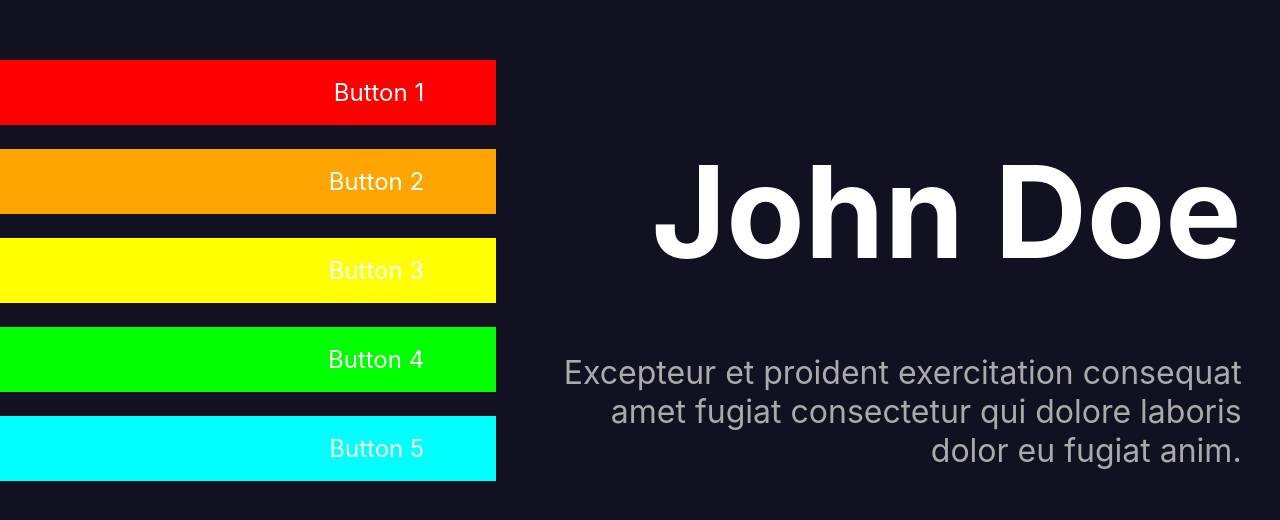
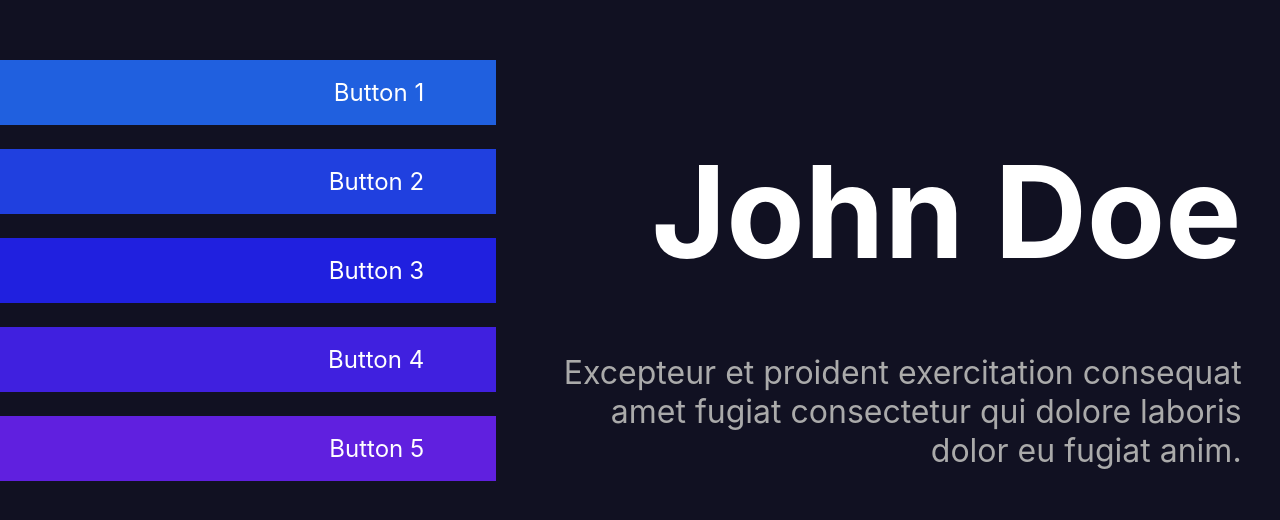
Before and after one commit to Bricktech2000/first-website, a Next.js app: page / in a window 1280 px wide. Shown: the part 130-650 px from the top of the page. Built offline with nearby package versions, Linux system fonts and the light colour scheme.

Commit message:
modified buttons

```diff
--- a/components/Button.js
+++ b/components/Button.js
@@ -5,9 +5,14 @@ const Button = (props) => {
   const { background, text } = props;
 
   return (
-    <div className={styles.Button} style={{ background: background }}>
+    <a
+      className={styles.Button}
+      style={{ background: background }}
+      href={props.link}
+      target="_blank"
+    >
       {text}
-    </div>
+    </a>
   );
 };
 
--- a/pages/index.js
+++ b/pages/index.js
@@ -20,11 +20,31 @@ export default function Home() {
           </p>
         </div>
         <div className={styles.buttons}>
-          <Button background="red" text="Button 1"/>
-          <Button background="orange" text="Button 2"/>
-          <Button background="yellow" text="Button 3"/>
-          <Button background="lime" text="Button 4"/>
-          <Button background="cyan" text="Button 5"/>
+          <Button
+            background="hsl(220deg, 75%, 50%)"
+            text="Button 1"
+            link="https://github.com/Bricktech2000/first-website"
+          />
+          <Button
+            background="hsl(230deg, 75%, 50%)"
+            text="Button 2"
+            link="https://github.com/Bricktech2000/first-website"
+          />
+          <Button
+            background="hsl(240deg, 75%, 50%)"
+            text="Button 3"
+            link="https://github.com/Bricktech2000/first-website"
+          />
+          <Button
+            background="hsl(250deg, 75%, 50%)"
+            text="Button 4"
+            link="https://github.com/Bricktech2000/first-website"
+          />
+          <Button
+            background="hsl(260deg, 75%, 50%)"
+            text="Button 5"
+            link="https://github.com/Bricktech2000/first-website"
+          />
         </div>
       </main>
     </div>
--- a/styles/Button.module.css
+++ b/styles/Button.module.css
@@ -4,6 +4,7 @@
   margin: 0.5em 0;
   font-size: 1.5em;
 
+  text-decoration: none;
   color: white;
   cursor: pointer;
   margin-left: -5em;
```
